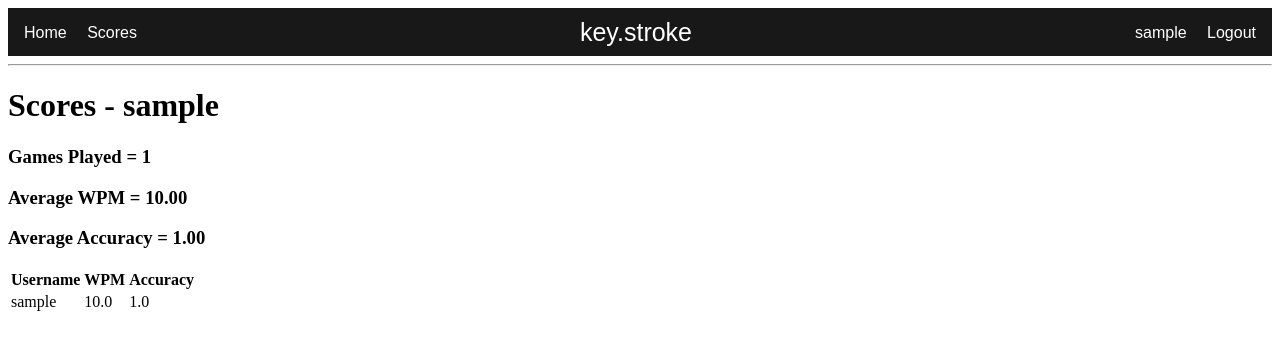
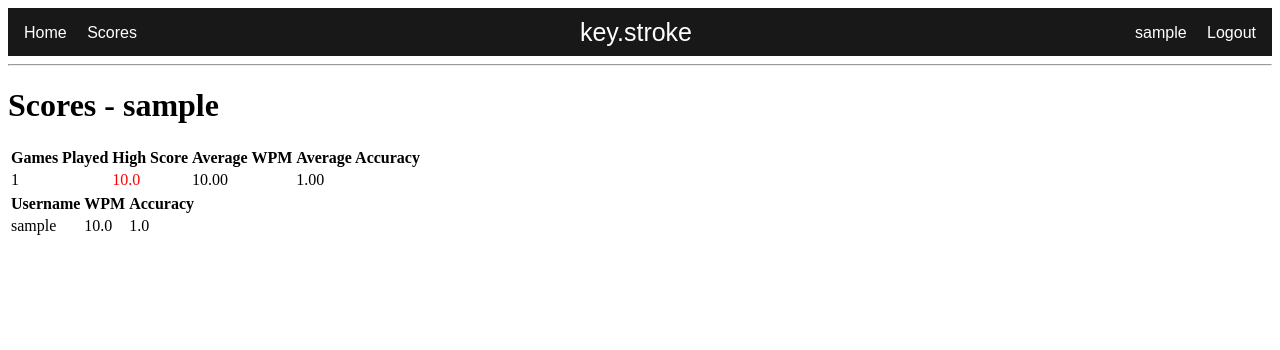
Before and after one commit to danieltobiastan/reimagined-octo-parakeet, a Flask app: page /scores in a window 1280 px wide. Shown: the top 350 px of the page. Run offline with Flask 2, Linux system fonts and the light colour scheme; a user stored in the database is signed in; tables that the repository leaves empty hold one stand-in row (values such as "Sample post").

Commit message:
high score

```diff
--- a/app/routes.py
+++ b/app/routes.py
@@ -25,12 +25,17 @@ def scores():
         myScore = Score.query.filter_by(user_id=user_iden).all()
         wpm, accuracy, count = 0,0,0
         for score in myScore:
+            high_score = 0
+            if (score.score > high_score):
+                high_score = score.score
             count += 1
             accuracy += score.accuracy
             wpm += score.score
         avg_wpm, avg_accuracy = (format((wpm/count), '.2f')), (format((accuracy/count), '.2f'))
-        #print(avg_wpm, avg_accuracy)
-    return render_template('scores.html', username = user_username, user_id=user_iden, myScore=myScore, count=count, avg_wpm=avg_wpm, avg_accuracy=avg_accuracy)
+
+        #top10Score = Score.query.filter_by(user_id=user_iden).order_by(Score.score.desc()).limit(10).all()
+        #print(top10Score)
+    return render_template('scores.html', username = user_username, user_id=user_iden, myScore=myScore, count=count, avg_wpm=avg_wpm, avg_accuracy=avg_accuracy, high_score=high_score)
 
 # registration page - linked with database, left with design
 @app.route('/register', methods=['GET','POST'])
--- a/app/templates/scores.html
+++ b/app/templates/scores.html
@@ -12,11 +12,24 @@
     <body>
         <div class='container'>
             <h1>Scores - {{ username }}</h1>
-            <h3>Games Played = {{ count }}</h3>
-            <h3>Average WPM = {{ avg_wpm }}</h3>
-            <h3>Average Accuracy = {{ avg_accuracy }}</h3>
         </div>
-        <table id='rec'>
+
+        <table id='summary'>
+            <tr>
+                <th>Games Played</th>
+                <th>High Score</th>
+                <th>Average WPM</th>
+                <th>Average Accuracy</th>
+            </tr>
+            <tr>
+                <td>{{ count }}</td>
+                <td style="color: red">{{ high_score }}</td>
+                <td>{{ avg_wpm }}</td>
+                <td>{{ avg_accuracy }}</td>
+            </tr>
+        </table>
+
+        <table id='records'>
             <tr>
                 <th>Username</th>
                 <th>WPM</th>
```
Also changed, not shown: app.db.
